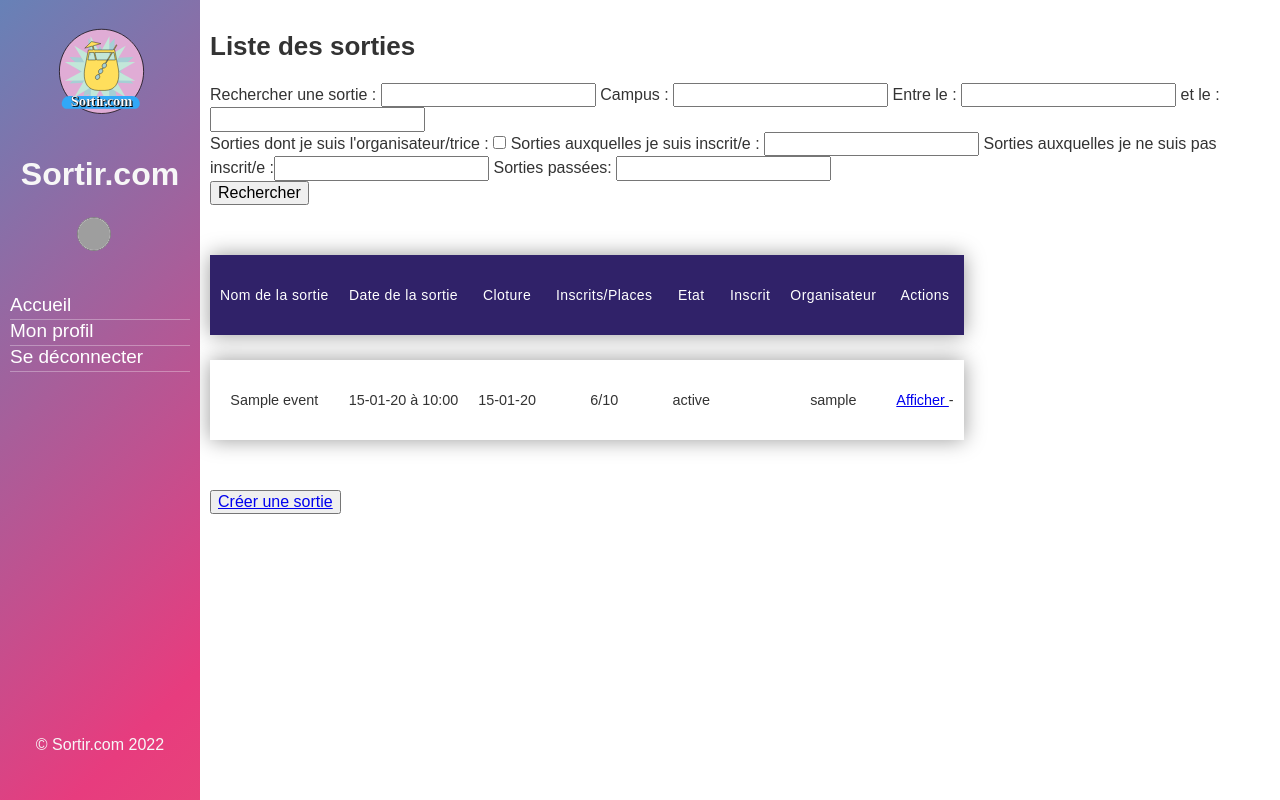
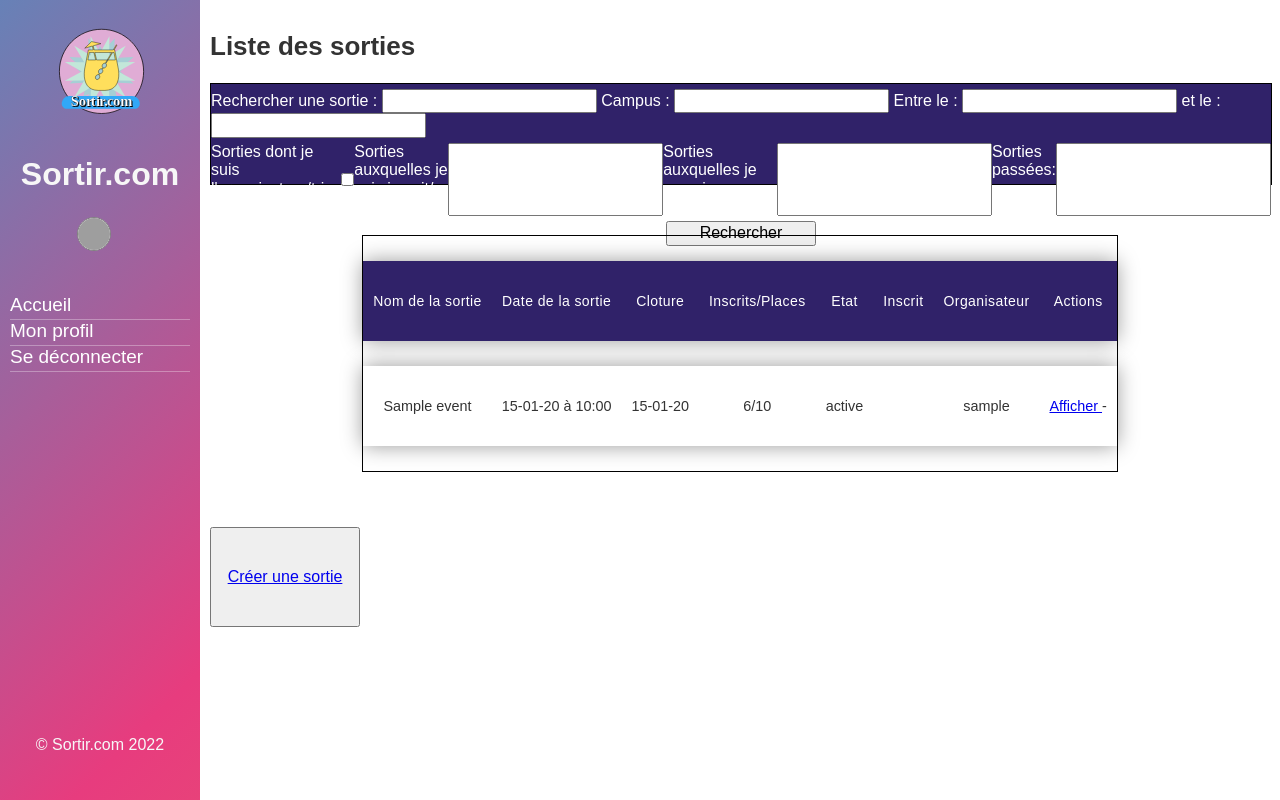
Before and after one commit to mitch-j-H/SortirENI, a Symfony app: template templates/event/list.html.twig in a window 1280 px wide. Run offline with Twig, Linux system fonts and the light colour scheme; the template is opened without the code that fills it: most values are stand-ins (such as "Sample title", 1, 10 or a date in 2020); form fields are guessed from the names that the template uses; some libraries are stand-ins or nearby versions; some web fonts are replaced; grey boxes are pictures that could not be loaded.

Commit message:
Update : Event css , UpdateStatus.

```diff
--- a/public/css/event.css
+++ b/public/css/event.css
@@ -1,12 +1,12 @@
 table   {
     border-collapse: separate;
     border-spacing: 0 25px;
-    margin: 25px 0;
     font-size: 0.9em;
     font-family: sans-serif;
     min-width: 400px;
     font-family: 'Asul', sans-serif;
     font-family: 'PT Sans Caption', sans-serif;
+    border: 1px solid black;
 
 }
 tr{
@@ -40,11 +40,10 @@ tr:hover{
 
 }
 
-container{
+#tableEvent{
     background-color: white;
     border-radius: 20px;
     display: flex;
-    margin:2%;
     padding:50px;
     justify-content: center;
 
@@ -96,3 +95,30 @@ article
 .flash-leaveEvent{
     background-color: #F46197;
 }
+
+/*Barre de recherche*/
+#filterBar{
+border:1px solid black;
+    height: 100px;
+    width: 100%;
+display: flex;
+    flex-direction: column;
+    margin:0;
+    color: white;
+    background-color: #302269;
+}
+.bar{
+
+    display:flex;
+    flex-direction: row;
+    justify-content: space-around;
+    margin-top: 5px;
+
+}
+button {
+    margin-top: 5px;
+    margin-left:auto;
+    margin-right:auto;
+    width: 150px;
+    height: 100px;
+}
```
Also changed, not shown: src/Controller/EventController.php (+18 -35 lines), src/Services/UpdateStatus.php (added, +52 -0 lines).
